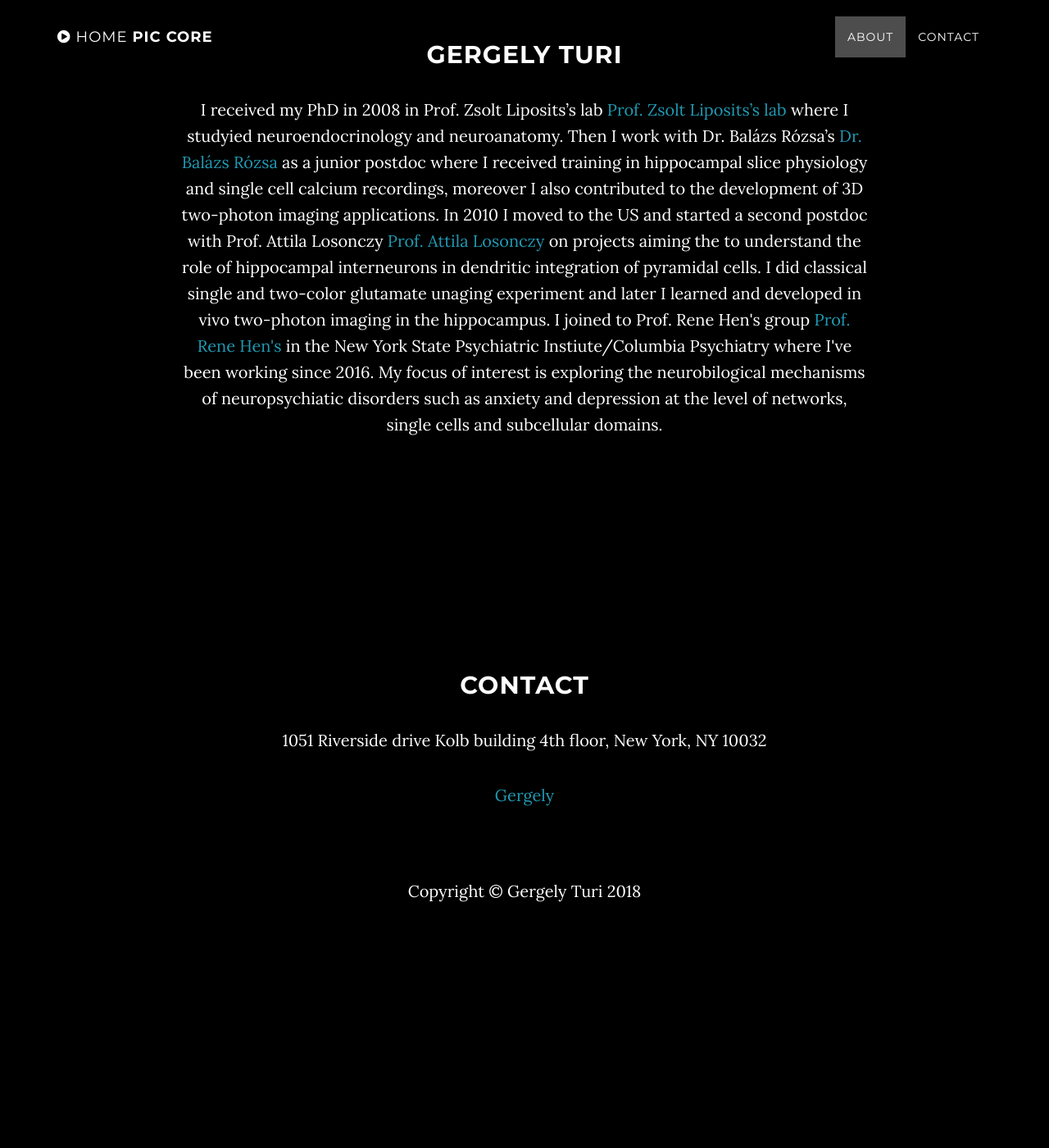
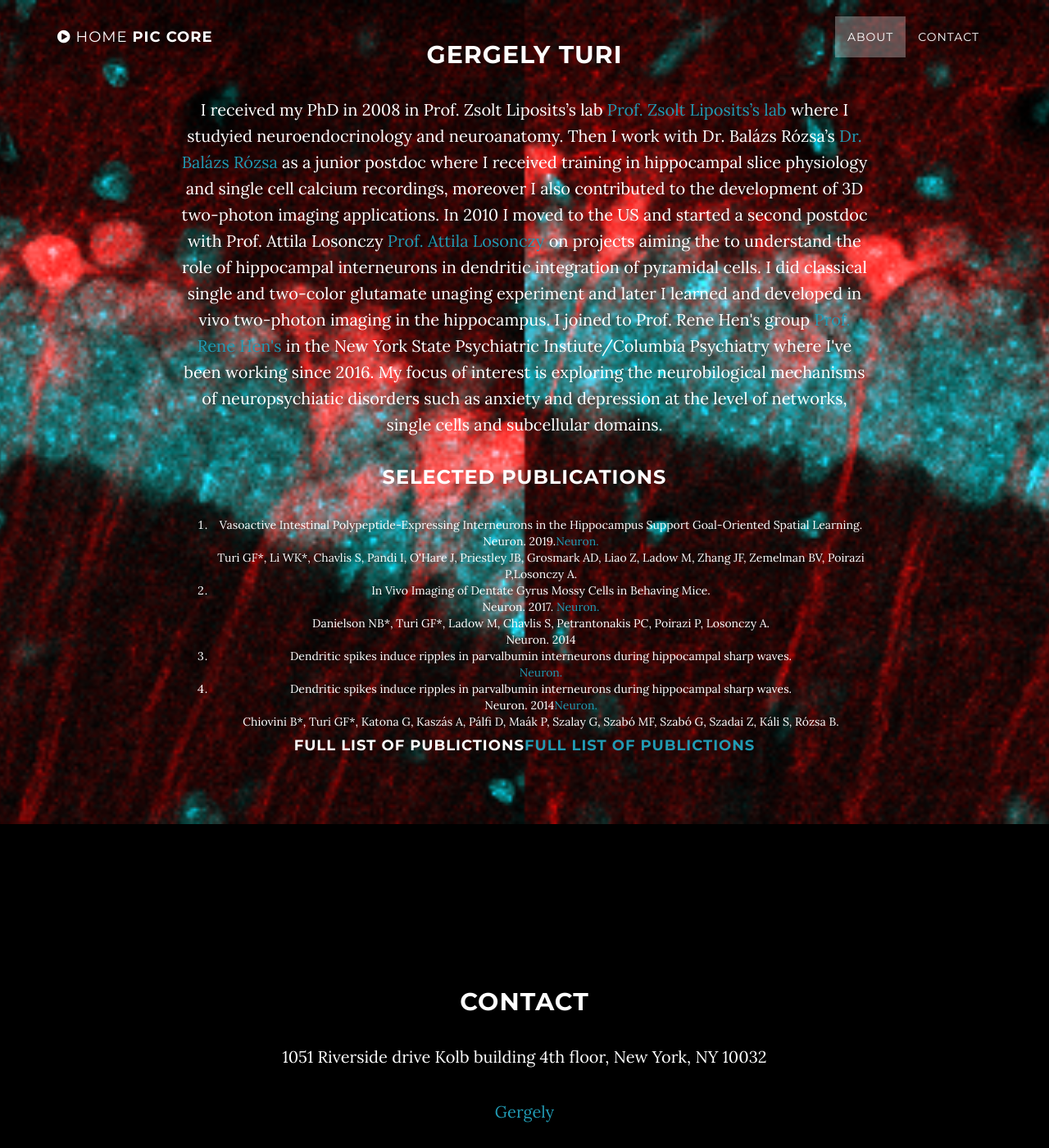
Before and after one commit to GergelyTuri/GergelyTuri.github.io, a Jekyll site: the page pages/aboutGergely.html, which Jekyll copies as it is, in a window 1280 px wide and 1400 px high. Shown: the whole window at 82% size. Built offline with Jekyll 4.4.1, drawn with Linux system fonts in a browser that asks for light colours.

Commit message:
gergo full bio

```diff
--- a/_includes/css/grayscale.css
+++ b/_includes/css/grayscale.css
@@ -298,10 +298,7 @@ a:focus {
     width: 100%;
     padding: 50px 0;
     color: #fff;
-    background: {
-        url({{ site.baseurl }}/img/CA1_vg1_.png) no-repeat center center scroll;
-        opacity: 0.3;
-    }
+    background: url({{ site.baseurl }}/img/CA1_vg1_.png) no-repeat center center scroll;
     background-color: {{ site.color.primary-dark }};
     -webkit-background-size: cover;
     -moz-background-size: cover;
--- a/pages/aboutGergely.html
+++ b/pages/aboutGergely.html
@@ -62,6 +62,20 @@
             <div class="col-lg-8 col-lg-offset-2">
                 <h2>Gergely Turi</h2>
                 <p>I received my PhD in 2008 in Prof. Zsolt Liposits’s lab <a href= http://koki.hu/organization/endocrine-neurobiology-106249>Prof. Zsolt Liposits’s lab</a> where I studyied neuroendocrinology and neuroanatomy. Then I work with Dr. Balázs Rózsa’s <a href= https://rozsalab.eu/ >Dr. Balázs Rózsa</a> as a junior postdoc where I received training in hippocampal slice physiology and single cell calcium recordings, moreover I also contributed to the development of 3D two-photon imaging applications. In 2010 I moved to the US and started a second postdoc with Prof. Attila Losonczy <a href=http://www.losonczylab.org>Prof. Attila Losonczy</a> on projects aiming the to understand the role of hippocampal interneurons in dendritic integration of pyramidal cells. I did classical single and two-color glutamate unaging experiment and later I learned and developed in vivo two-photon imaging in the hippocampus. I joined to Prof. Rene Hen's group <a href=https://biology.columbia.edu/people/hen>Prof. Rene Hen's</a> in the New York State Psychiatric Instiute/Columbia Psychiatry where I've been working since 2016. My focus of interest is exploring the neurobilogical mechanisms of neuropsychiatic disorders such as anxiety and depression at the level of networks, single cells and subcellular domains. </p>
+                <h3>Selected publications</h3>
+                <ol>
+                    <li>Vasoactive Intestinal Polypeptide-Expressing Interneurons in the Hippocampus Support Goal-Oriented Spatial Learning.
+                        <br> Neuron. 2019.<a href=https://www.ncbi.nlm.nih.gov/pubmed/30713030>Neuron.</a>
+                        <br> Turi GF*, Li WK*, Chavlis S, Pandi I, O'Hare J, Priestley JB, Grosmark AD, Liao Z, Ladow M, Zhang JF, Zemelman BV, Poirazi P,Losonczy A.</li>
+                    <li>In Vivo Imaging of Dentate Gyrus Mossy Cells in Behaving Mice.
+                        <br>Neuron. 2017. <a href=https://www.ncbi.nlm.nih.gov/pubmed/28132825>Neuron.</a>
+                        <br>Danielson NB*, Turi GF*, Ladow M, Chavlis S, Petrantonakis PC, Poirazi P, Losonczy A.<br>Neuron. 2014</li><li>Dendritic spikes induce ripples in parvalbumin interneurons during hippocampal sharp waves.<br><a href=https://www.ncbi.nlm.nih.gov/pubmed/24853946>Neuron.</a></li>
+                    <li>Dendritic spikes induce ripples in parvalbumin interneurons during hippocampal sharp waves.
+                        <br>Neuron. 2014<a href=https://www.ncbi.nlm.nih.gov/pubmed/24853946>Neuron.</a>
+                        <br>Chiovini B*, Turi GF*, Katona G, Kaszás A, Pálfi D, Maák P, Szalay G, Szabó MF, Szabó G, Szadai Z, Káli S, Rózsa B.
+                    </li>
+                </ol>
+                <h4>Full list of publictions<a href=http://publicationslist.org/gergely.turi>Full list of publictions</a></h4>
             </div>
         </div>
     </section>
```
